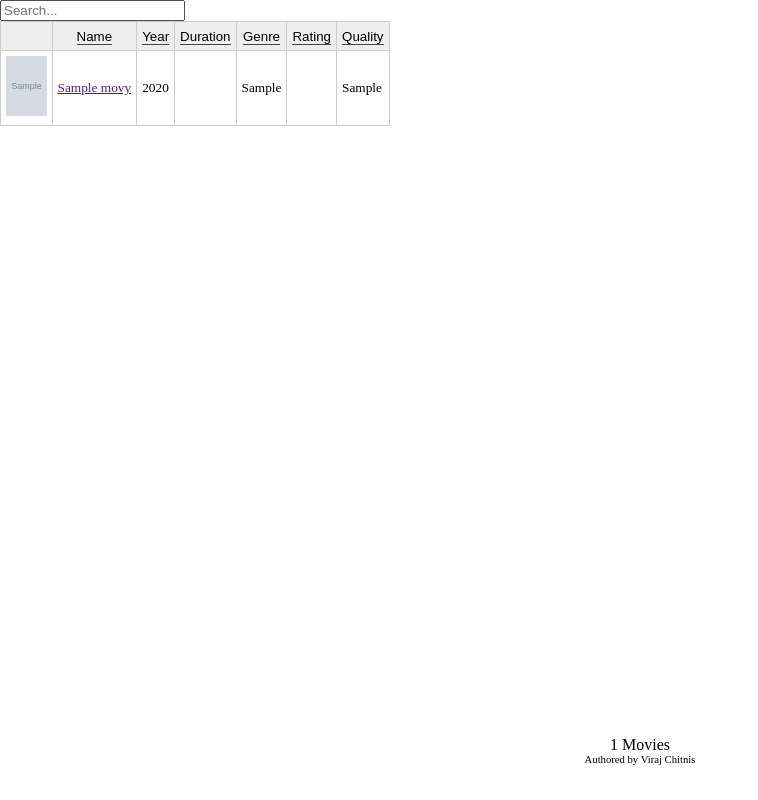
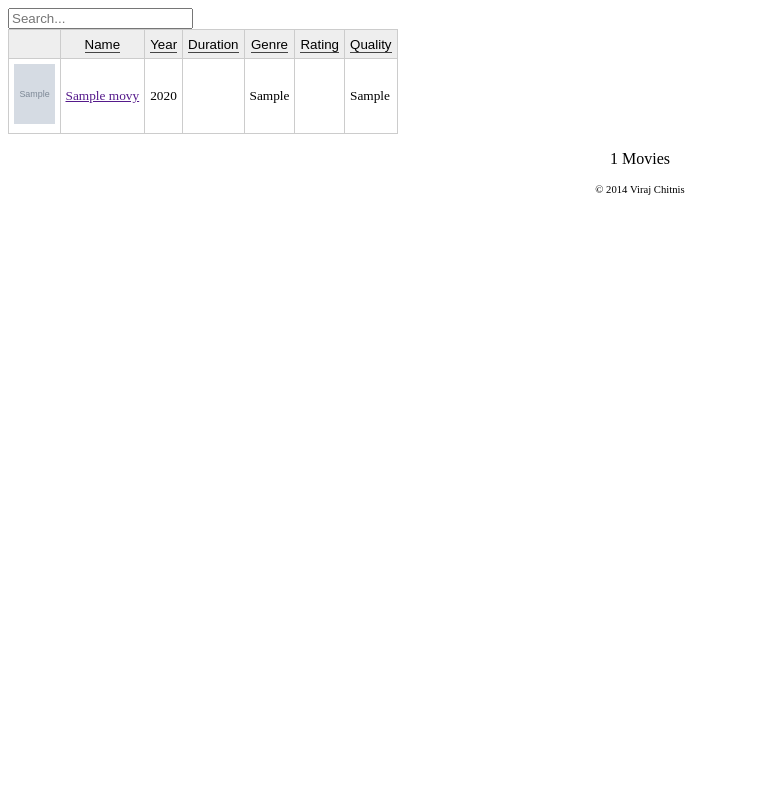
Before and after one commit to SKOx0/movie-db, a PHP site: page / in a window 1280 px wide. Shown: the whole page, without its empty margins (0-758 px from the left). Run offline with PHP 8.4, Linux system fonts and the light colour scheme; tables that the repository leaves empty or names only in its code hold one stand-in row (values such as "Sample post"); grey boxes marked "Sample" are stand-in pictures; data that the repository does not hold is empty.

Commit message:
Revert 56eba82..801824d
This rolls back to commit 56eba828c98edf8a9c68e04ff58c1f47bc2078c2.

```diff
--- a/css/index.css
+++ b/css/index.css
@@ -1,12 +1,4 @@
 @CHARSET "UTF-8";
-
-* 					{ margin: 0; }
-
-html, body 			{ height: 100%; }
-
-.wrapper 			{ min-height: 100%; height: auto !important; height: 100%; margin: 0 auto -4em; }
-
-.footer, .push 		{ height: 4em; }
 
 .topMenu			{ display:inline; }
 
--- a/index.php
+++ b/index.php
@@ -27,7 +27,6 @@
 	?>
 </head>
 <body>
-	<div class="wrapper">
 	<div>
 	<?php
 		if($user=='viraj'){
@@ -219,9 +218,6 @@
 		?>
 	</table>
 	</div>
-	<div class="push"></div>
-	</div>
-	<div class="footer">
 	<div align="center">
 		<p><?php echo $count ?> Movies</p>
 		<?php
@@ -239,8 +235,7 @@
 		<?php
 			}
 		?>
-		<p id="copyright">Authored by Viraj Chitnis</p>
-	</div>
+		<p id="copyright">&copy; <?php echo date('Y') ?> Viraj Chitnis</p>
 	</div>
 </body>
 </html>
```
